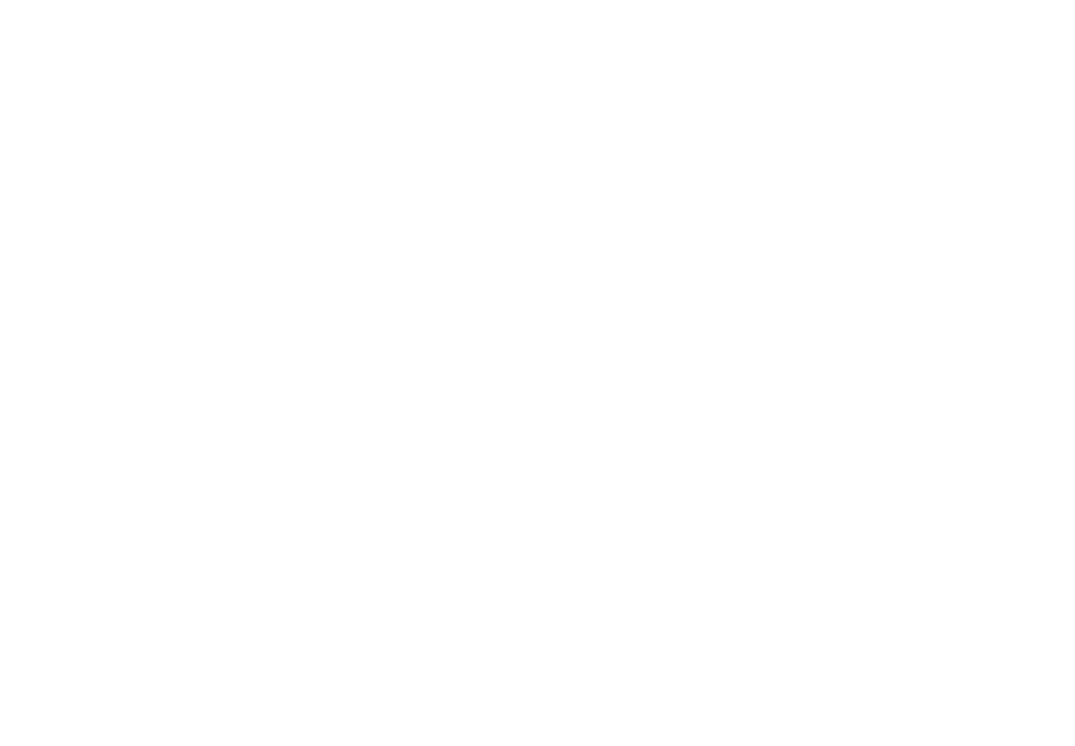
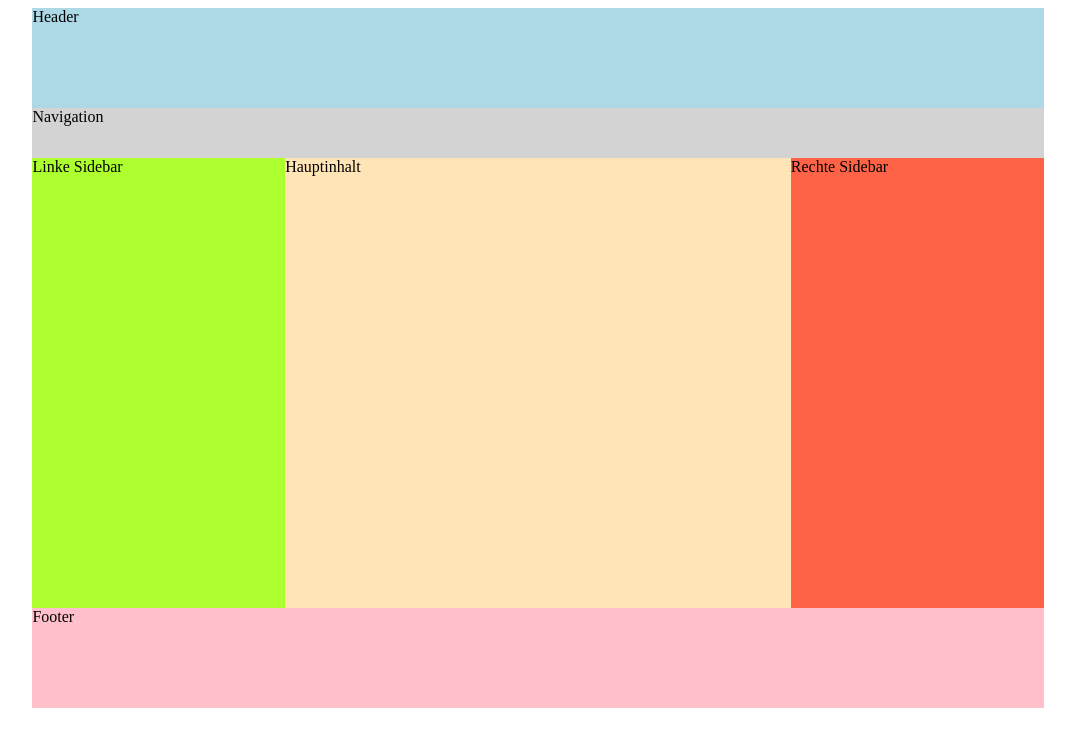
Before and after one commit to Daniel1971/cats, a plain HTML site: page index.html in a window 1280 px wide. Shown: the whole page, without its empty margins (102-1177 px from the left). Drawn offline with Linux system fonts and the light colour scheme.

Commit message:
Wrapper zentriert / Bereiche textlich+visuell ausgewiesen und Flex-Box eingerichtet

```diff
--- a/index.html
+++ b/index.html
@@ -9,19 +9,21 @@
 </head>
 <body>
 
-<div id="wrapper"></div>
+<div id="wrapper">
 
-<header role="presentation"></header>
+<header role="presentation">Header</header>
 
-<nav role="navigation"></nav>
+<nav role="navigation">Navigation</nav>
 
-<aside role="complementary"></aside>
+<aside id="sidebar1" role="complementary">Linke Sidebar</aside>
 
-<main role="main"></main>
+<main role="main">Hauptinhalt</main>
 
-<aside role="complementary"></aside>
+<aside id="sidebar2" role="complementary">Rechte Sidebar</aside>
 
-<footer role="contentinfo"></footer>
+<footer role="contentinfo">Footer</footer>
+
+</div>
 
 </body>
 </html>
--- a/style.css
+++ b/style.css
@@ -5,3 +5,48 @@
 html {
     font-size: 100%;
 }
+
+#wrapper {
+    width: 80%;
+    height: 700px;
+    background-color: gold;
+    display: flex;
+    flex-flow: row wrap;
+    margin: 0 auto;
+}
+
+header {
+    background-color: lightblue;
+    flex: 1 100%;
+    height: 100px;
+}
+
+nav {
+    background-color: lightgrey;
+    flex: 1 100%;
+    height: 50px;
+}
+
+#sidebar1 {
+    background-color: greenyellow;
+    flex: 1;
+    height: 450px;
+}
+
+main {
+    background-color: moccasin;
+    flex: 2;
+    height: 450px;
+}
+
+#sidebar2 {
+    background-color: tomato;
+    flex: 1;
+    height: 450px;
+}
+
+footer {
+    background-color: pink;
+    flex: 1 100%;
+    height: 100px;
+}
```
